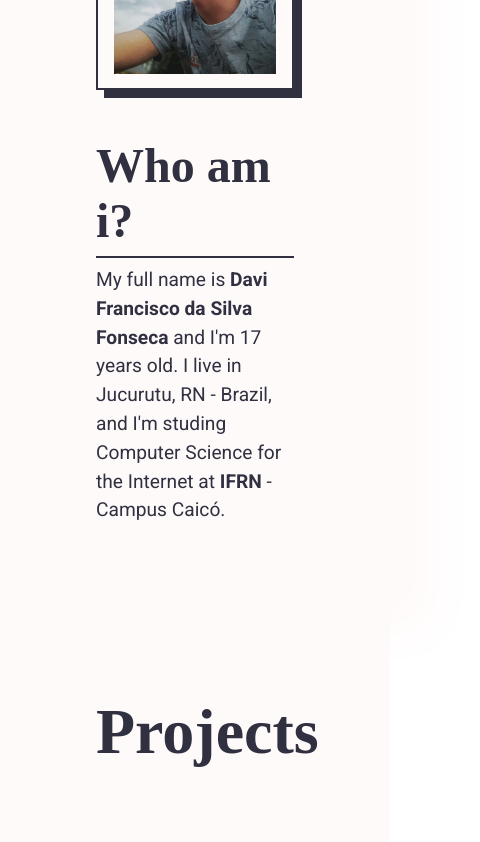
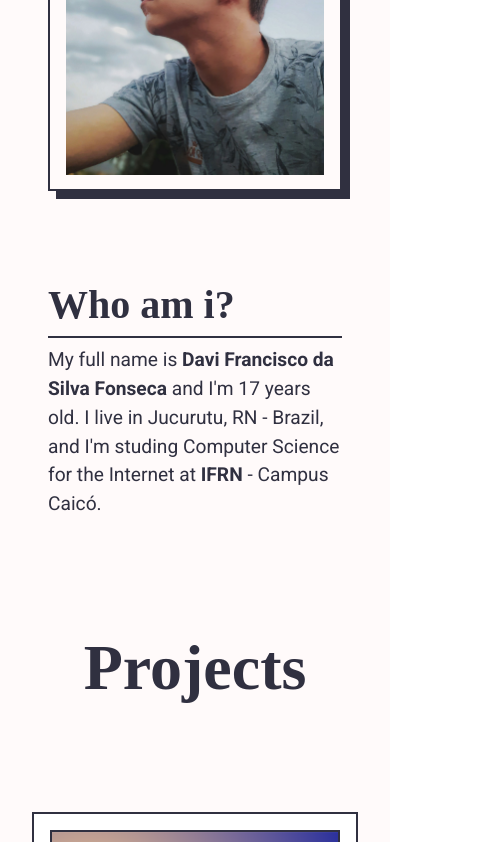
Before and after one commit to Davi-1903/Portfolio-TypeScript, a React (Vite) app: page / in a window 390 px wide. Shown: the part 1100-1942 px from the top of the page, 480 px wide, since content can reach past the window. Built offline with nearby package versions, Linux system fonts and the light colour scheme; a web font is replaced by a local one.

Commit message:
Criar arquivo para interfaces e corrigir a responsividade

```diff
--- a/src/components/About/About.css
+++ b/src/components/About/About.css
@@ -1,5 +1,5 @@
 .about {
-    height: 100vh;
+    min-height: 100vh;
     background-color: var(--color2);
     box-shadow: 0 0 3rem 3rem var(--color2);
     padding: 6rem;
@@ -77,3 +77,13 @@
         transform: none;
     }
 }
+
+@media screen and (width < 500px) {
+    .about {
+        padding: 3rem;
+    }
+
+    .about .text-container > h2 {
+        font-size: 2.5rem;
+    }
+}
--- a/src/components/Footer/Footer.css
+++ b/src/components/Footer/Footer.css
@@ -1,6 +1,6 @@
 footer {
     background-color: var(--color1);
-    padding-block: .5rem;
+    padding-block: 1rem;
 }
 
 footer > p {
--- a/src/components/Projects/Projects.css
+++ b/src/components/Projects/Projects.css
@@ -1,9 +1,11 @@
 .projects {
+    overflow-x: hidden;
     min-height: 100vh;
     background-color: var(--color2);
-    padding: 6rem;
+    padding: 0 6rem 6rem 6rem;
     display: flex;
-    gap: 6rem
+    flex-direction: column;
+    gap: 6rem;
 }
 
 .projects .title-container {
@@ -11,24 +13,14 @@
     transform: translateX(-25%);
 }
 
-.section-emerge.emerge .projects .title-container {
-    animation: emergeLeft 1.5s both;
+.projects .title-container > h2 {
+    font: bold 4rem / 1.5 var(--font);
+    color: var(--color1);
+    text-align: center;
 }
 
-.projects .title-container > .title-wrapper {
-    position: sticky;
-    top: 6rem;
-    height: calc(100vh - 12rem);
-    display: grid;
-    place-items: center;
-}
-
-.projects .title-container > .title-wrapper h2 {
-    cursor: vertical-text;
-    font: bold 4rem / 1.5 var(--font);
-    color: var(--color1);
-    rotate: -90deg;
-    margin-inline: -6rem;
+.section-emerge.emerge .projects .title-container {
+    animation: emergeUp 1.5s both;
 }
 
 .projects .projects-container {
@@ -37,7 +29,7 @@
 }
 
 .section-emerge.emerge .projects .projects-container {
-    animation: emergeRight 1.5s both;
+    animation: emergeDown 1.5s both;
 }
 
 .projects .projects-container {
@@ -84,10 +76,10 @@ a:hover .project-card {
     color: var(--color1);
 }
 
-@keyframes emergeLeft {
+@keyframes emergeUp {
     from {
         opacity: 0;
-        transform: translateX(-25%);
+        transform: translateY(-25%);
     }
 
     to {
@@ -96,10 +88,10 @@ a:hover .project-card {
     }
 }
 
-@keyframes emergeRight {
+@keyframes emergeDown {
     from {
         opacity: 0;
-        transform: translateX(25%);
+        transform: translateY(25%);
     }
 
     to {
@@ -111,6 +103,7 @@ a:hover .project-card {
 @media (width < 800px) {
     .projects {
         flex-wrap: wrap;
+        padding: 2rem;
     }
 
     .projects .title-container {
@@ -123,7 +116,12 @@ a:hover .project-card {
 
     .projects .title-container > .title-wrapper h2 {
         cursor: text;
+        font-size: 2rem;
         rotate: none;
         margin-inline: 0;
     }
+
+    .projects .projects-container {
+        grid-template-columns: repeat(auto-fit, minmax(20rem, 1fr));
+    }
 }
--- a/src/components/Projects/Projects.tsx
+++ b/src/components/Projects/Projects.tsx
@@ -1,11 +1,8 @@
 import type { JSX } from 'react';
 import SectionEmerge from '../SectionEmerge/SectionEmerge';
-import { projectList, type Project } from './projectsList';
+import { projectList } from './projectsList';
+import type { CardProjectProps } from '../../interfaces/Props';
 import './Projects.css';
-
-interface CardProjectProps {
-    project: Project;
-}
 
 function CardProject({ project }: CardProjectProps): JSX.Element {
     return (
@@ -23,12 +20,10 @@ function CardProject({ project }: CardProjectProps): JSX.Element {
 
 export default function Projects(): JSX.Element {
     return (
-        <SectionEmerge threshold={0.2}>
+        <SectionEmerge threshold={0.1}>
             <section className='projects'>
                 <div className='title-container'>
-                    <div className='title-wrapper'>
-                        <h2>Projects</h2>
-                    </div>
+                    <h2>Projects</h2>
                 </div>
                 <div className='projects-container'>
                     {projectList.map(project => (
--- a/src/components/SectionEmerge/SectionEmerge.tsx
+++ b/src/components/SectionEmerge/SectionEmerge.tsx
@@ -1,10 +1,6 @@
 import type { JSX } from 'react';
 import { useEffect, useRef, useState } from 'react';
-
-interface SectionEmergeProps {
-    children: React.ReactNode;
-    threshold?: number;
-}
+import type { SectionEmergeProps } from '../../interfaces/Props';
 
 export default function SectionEmerge({
     children,
--- /dev/null
+++ b/src/interfaces/Props.ts
@@ -0,0 +1,11 @@
+import type { ReactNode } from 'react';
+import type { Project } from './Objects';
+
+export interface SectionEmergeProps {
+    children: ReactNode;
+    threshold?: number;
+}
+
+export interface CardProjectProps {
+    project: Project;
+}
```
Also changed, not shown: src/components/Header/Header.tsx (+1 -7 lines), src/components/Projects/projectsList.ts (+1 -7 lines), src/interfaces/Objects.ts (added, +16 -0 lines).
